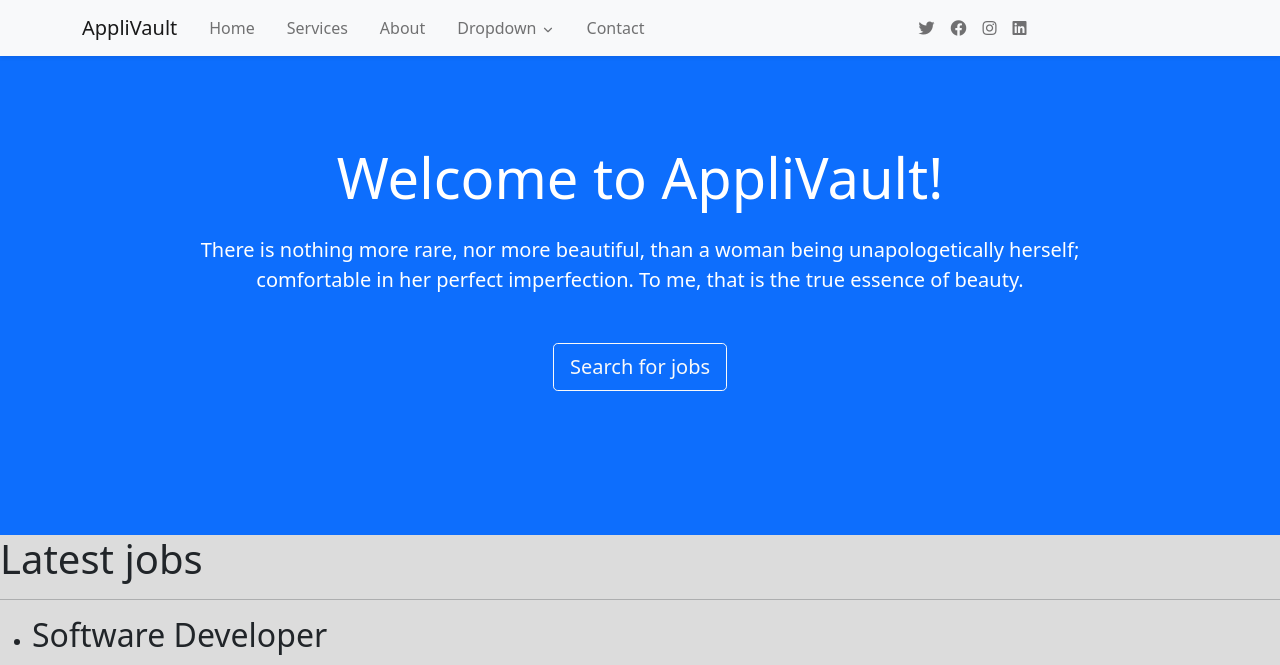
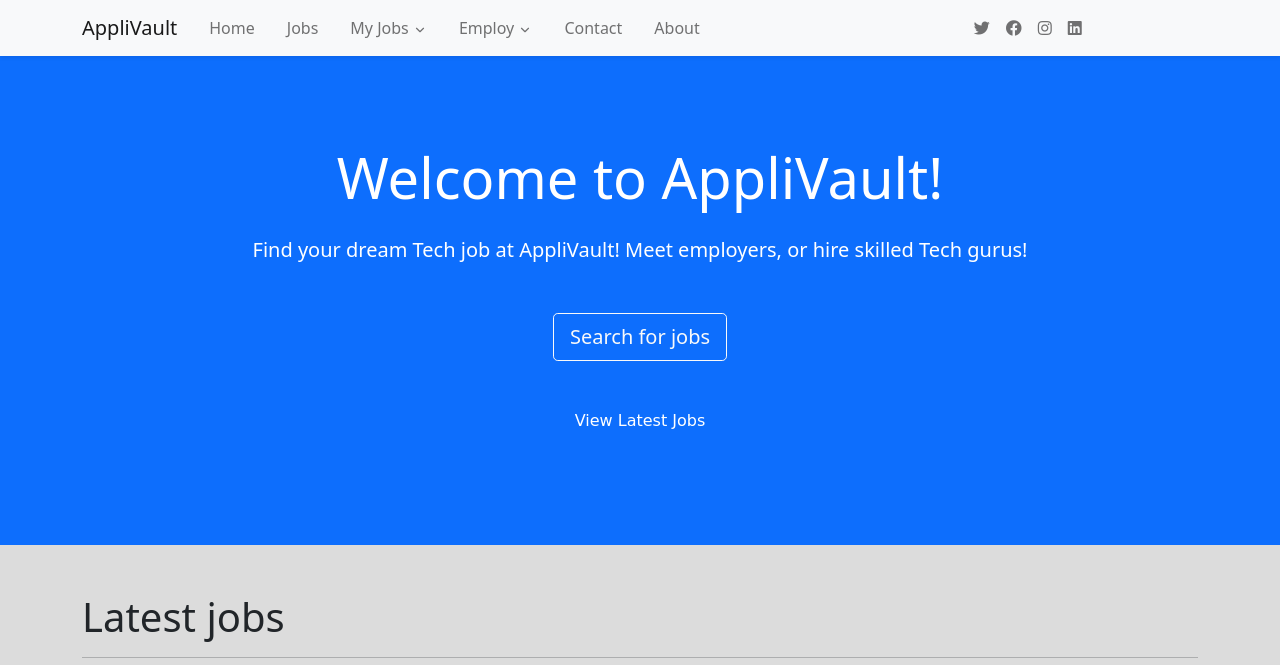
Before and after one commit to IanMalobaMwakha/AppliVault, a Django app: page / in a window 1280 px wide. Shown: the top 665 px of the page. Run offline with Django 4.2, Linux system fonts and the light colour scheme; data comes from the database, SQL or seed files in the repository; both versions use the stored data as it was after the commit; some libraries are stand-ins or nearby versions.

Commit message:
modified:   applivault/db.sqlite3

```diff
--- a/applivault/core/templates/core/base.html
+++ b/applivault/core/templates/core/base.html
@@ -12,6 +12,8 @@
     <script src="https://code.jquery.com/jquery-3.6.0.min.js"></script>
 
     <link href="https://cdnjs.cloudflare.com/ajax/libs/font-awesome/5.15.3/css/all.min.css" rel="stylesheet">
+
+    <script src="https://code.iconify.design/iconify-icon/1.0.7/iconify-icon.min.js"></script>
 
     <script src="https://code.iconify.design/iconify-icon/1.0.7/iconify-icon.min.js"></script>
 
@@ -83,7 +85,7 @@
 <body>
     <nav class="navbar navbar-expand-lg navbar-light shadow-sm bg-light fixed-top">
         <div class="container">
-            <a class="navbar-brand d-flex align-items-center" href="#">
+            <a class="navbar-brand d-flex align-items-center" href="/">
                 <iconify-icon icon="carbon:batch-job" style="color: blue;" width="38"></iconify-icon>
                 <span class="ml-3 font-weight-bold">AppliVault</span>
             </a>
@@ -99,30 +101,45 @@
                     </li>
                     <li class="nav-item px-lg-2">
                         <a class="nav-link" href="#">
-                            <span class="d-inline-block d-lg-none icon-width"><i class="fas fa-spa"></i></span>Services
+                            <span class="d-inline-block d-lg-none icon-width"><i class="fas fa-spa"></i></span>Jobs
                         </a>
                     </li>
-                    <li class="nav-item px-lg-2">
-                        <a class="nav-link" href="#">
-                            <span class="d-inline-block d-lg-none icon-width"><i class="far fa-user"></i></span>About
-                        </a>
-                    </li>
+
                     <li class="nav-item px-lg-2 dropdown d-menu">
                         <a class="nav-link dropdown-toggle" href="#" id="dropdown01" data-toggle="dropdown" aria-haspopup="true" aria-expanded="false">
-                            <span class="d-inline-block d-lg-none icon-width"><i class="far fa-caret-square-down"></i></span>Dropdown
+                            <span class="d-inline-block d-lg-none icon-width"><i class="far fa-caret-square-down"></i></span>My Jobs
                             <svg id="arrow" xmlns="http://www.w3.org/2000/svg" width="14" height="14" viewBox="0 0 24 24" fill="none" stroke="currentColor" stroke-width="2" stroke-linecap="round" stroke-linejoin="round">
                                 <polyline points="6 9 12 15 18 9"></polyline>
                             </svg>
                         </a>
                         <div class="dropdown-menu shadow-sm sm-menu" aria-labelledby="dropdown01">
-                            <a class="dropdown-item" href="#">Action</a>
-                            <a class="dropdown-item" href="#">Another action</a>
-                            <a class="dropdown-item" href="#">Something else here</a>
+                            <a class="dropdown-item" href="#">Saved Jobs</a>
+                            <a class="dropdown-item" href="#">Applied Jobs</a>
                         </div>
                     </li>
+
+                    <li class="nav-item px-lg-2 dropdown d-menu">
+                        <a class="nav-link dropdown-toggle" href="#" id="dropdown01" data-toggle="dropdown" aria-haspopup="true" aria-expanded="false">
+                            <span class="d-inline-block d-lg-none icon-width"><i class="far fa-caret-square-down"></i></span>Employ
+                            <svg id="arrow" xmlns="http://www.w3.org/2000/svg" width="14" height="14" viewBox="0 0 24 24" fill="none" stroke="currentColor" stroke-width="2" stroke-linecap="round" stroke-linejoin="round">
+                                <polyline points="6 9 12 15 18 9"></polyline>
+                            </svg>
+                        </a>
+                        <div class="dropdown-menu shadow-sm sm-menu" aria-labelledby="dropdown01">
+                            <a class="dropdown-item" href="#">Post A Job</a>
+                            <a class="dropdown-item" href="#">My Posted Jobs</a>
+                        </div>
+                    </li>
+
                     <li class="nav-item px-lg-2">
                         <a class="nav-link" href="#">
                             <span class="d-inline-block d-lg-none icon-width"><i class="far fa-envelope"></i></span>Contact
+                        </a>
+                    </li>
+
+                    <li class="nav-item px-lg-2">
+                        <a class="nav-link" href="#">
+                            <span class="d-inline-block d-lg-none icon-width"><i class="far fa-user"></i></span>About
                         </a>
                     </li>
                 </ul>
--- a/applivault/core/templates/core/index.html
+++ b/applivault/core/templates/core/index.html
@@ -3,20 +3,22 @@
 {% block title %}Home{% endblock %}
 
 {% block content %}
-   <!--The html below this line is for display purpose only-->
+
+<div  style="background-color: gainsboro;">
    <div class="py-5 text-center text-white bg-primary">
       <div class="container py-5">
          <div class="row py-5">
                <div class="mx-auto col-lg-10">
                   <h1 class="display-4 mb-4 ">Welcome to AppliVault!</h1>
-                  <p class="lead mb-5">There is nothing more rare, nor more beautiful, than a woman being unapologetically herself; comfortable in her perfect imperfection. To me, that is the true essence of beauty.  </p> <a href="#" class="btn btn-lg btn-outline-light mx-1">Search for jobs</a>
+                  <p class="lead mb-5">Find your dream Tech job at AppliVault! Meet employers, or hire skilled Tech gurus!</p> <a href="#" class="btn btn-lg btn-outline-light mx-1">Search for jobs</a>
                </div>
          </div>
+         <p style="font-family: cursive;">View Latest Jobs</p>
+
       </div>
    </div>
 
-
-   <div style="background-color: gainsboro;">
+   <div class="container py-5">
       <h1>Latest jobs</h1>
       <hr>
       {% for job in jobs %}
@@ -47,4 +49,6 @@
          </ul>
       {% endfor %}
    </div>
+</div>
+
 {% endblock %}
```
Also changed, not shown: applivault/db.sqlite3.
